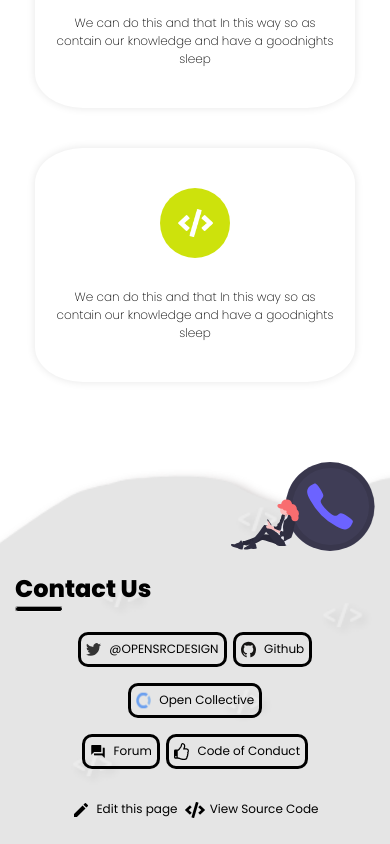
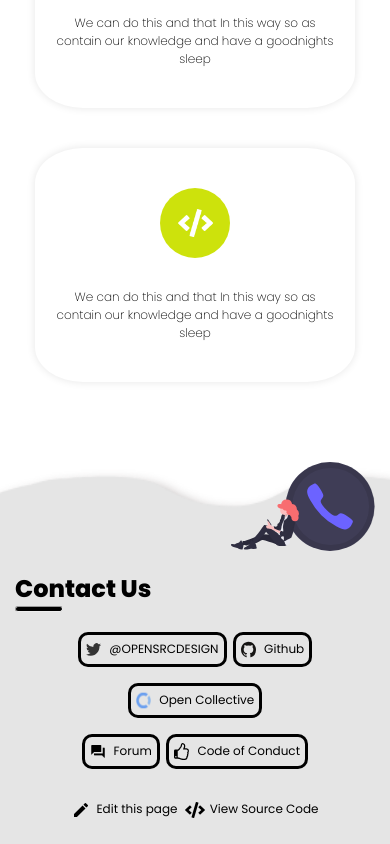
Before and after one commit to alizahir23/website, a Next.js app: page / in a window 390 px wide. Shown: the part 2495-3339 px from the top of the page. Built offline with nearby package versions, Linux system fonts and the light colour scheme.

Commit message:
Footer background Symbol removed (#73)

```diff
--- a/src/css/footer.module.css
+++ b/src/css/footer.module.css
@@ -95,7 +95,7 @@
   .footer {
     padding: 0 15px;
     background: url('../../public/SVG/footer-bg-mobile.svg');
-    background-size: contain;
+    background-size: cover;
   }
 
   .footer-image img {
@@ -137,6 +137,6 @@
 
 @media only screen and (max-width: 600px) {
   .footer {
-    background-size: cover;
+    background-position: center;
   }
 }
```
Also changed, not shown: public/SVG/footer-bg-mobile.svg, public/SVG/footer-bg.svg.
